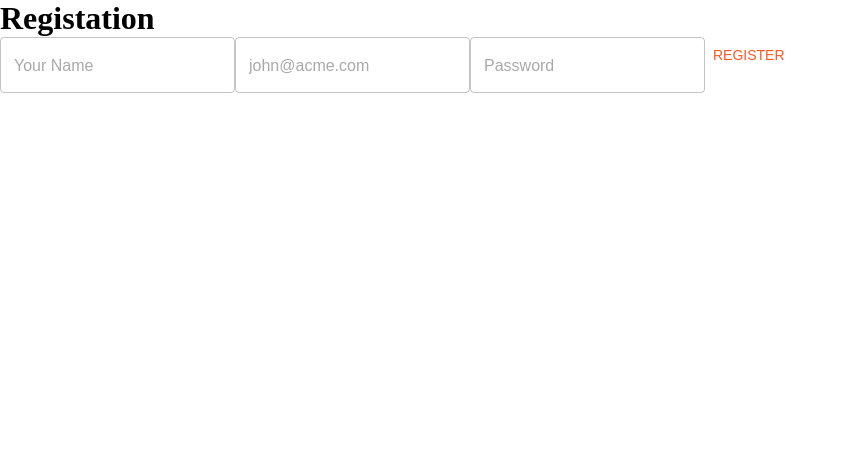
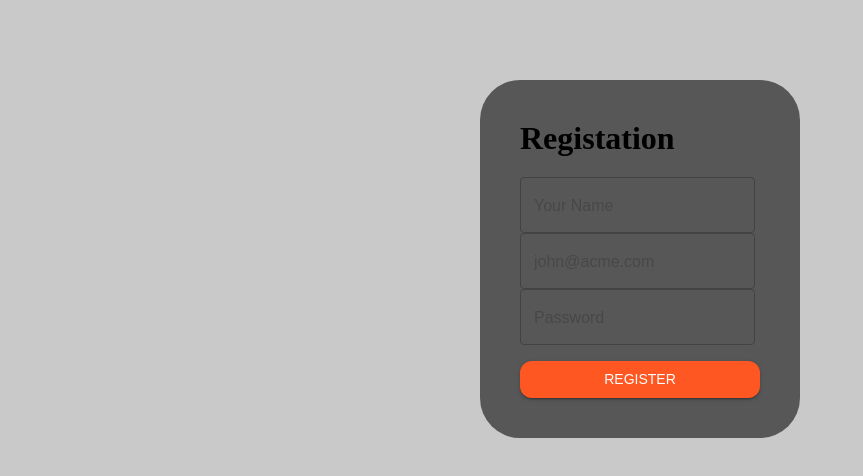
Before and after one commit to Vanillin/Web-Catalog-Lepnina-Front, a React (Create React App) app: page /register in a window 1280 px wide. Shown: the top 476 px of the page, without its empty margins (0-863 px from the left). Built offline with nearby package versions, Linux system fonts and the light colour scheme; no server answers.

Commit message:
Change register and login pages

```diff
--- a/src/components/pages/login/loginPage.tsx
+++ b/src/components/pages/login/loginPage.tsx
@@ -28,7 +28,17 @@ export default function LoginPage() {
   };
 
   return (
-    <Grid container direction="column" spacing={2} width={300} margin="auto">
+    <div className="backcolor-gray body login">
+      <Grid
+        className="backcolor-darkgray"
+        container
+        direction="column"
+        spacing={5}
+        width={320}
+        margin="auto"
+        padding={10}
+        borderRadius={10}
+      >
         <h1>Login Page</h1>
         <Formik
           initialValues={initialValues}
@@ -77,5 +87,6 @@ export default function LoginPage() {
           )}
         </Formik>
       </Grid>
+    </div>
   );
 }
--- a/src/components/pages/register/registerPage.tsx
+++ b/src/components/pages/register/registerPage.tsx
@@ -28,7 +28,17 @@ export default function RegisterPage() {
   };
 
   return (
-    <Grid>
+    <div className="backcolor-gray body register">
+      <Grid
+        className="backcolor-darkgray"
+        container
+        direction="column"
+        spacing={5}
+        width={320}
+        margin="auto"
+        padding={10}
+        borderRadius={10}
+      >
         <h1>Registation</h1>
         <Formik
           initialValues={initialValues}
@@ -69,7 +79,14 @@ export default function RegisterPage() {
                   disabled={isLoading}
                 />
 
-              <Button disabled={isLoading} type="submit">
+                <Button
+                  type="submit"
+                  variant="contained"
+                  color="primary"
+                  fullWidth
+                  disabled={isLoading}
+                  style={{ marginTop: "1rem" }}
+                >
                   Register
                 </Button>
               </Form>
@@ -77,5 +94,6 @@ export default function RegisterPage() {
           }}
         </Formik>
       </Grid>
+    </div>
   );
 }
--- a/src/components/styles/style-main.css
+++ b/src/components/styles/style-main.css
@@ -31,6 +31,12 @@ a {
 
 .body {
   height: 100vh;
+}
+.login {
+  padding-top: 5em;
+}
+.register {
+  padding-top: 5em;
 }
 
 .screen {
```
Lines whose indentation alone changed are shown as unchanged.
